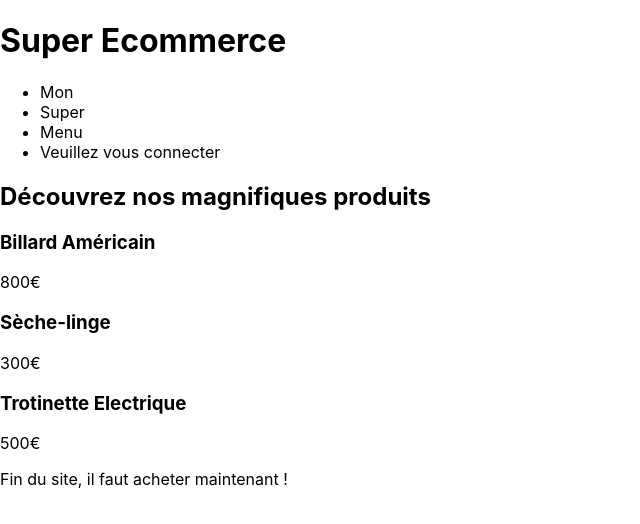
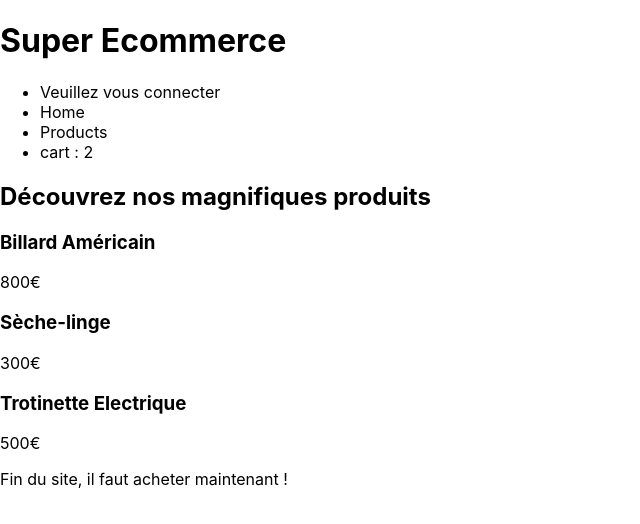
Before and after one commit to MEtourneaud/la-piscine-js-rappel, a React (Create React App) app in the folder exo-components-ecommerce/: page / in a window 1280 px wide. Shown: the top 524 px of the page, without its empty margins (0-640 px from the left). Built offline with nearby package versions, Linux system fonts and the light colour scheme.

Commit message:
Add itemsInCart ? in Header.js

```diff
--- a/exo-components-ecommerce/src/Header.js
+++ b/exo-components-ecommerce/src/Header.js
@@ -1,18 +1,24 @@
 function Header () {
     const isUserLogged = false
+    const itemsInCart = 2
     return (
         <header>
             <h1>Super Ecommerce</h1>
             <nav>
                 <ul>
-                    <li>Mon</li>
-                    <li>Super</li>
-                    <li>Menu</li>
                     {isUserLogged ? (
                         <li>Mathieu</li>
                     ) : (
                         <li>Veuillez vous connecter</li>
                     )}
+                    <li>Home</li>
+                    <li>Products</li>
+                    {itemsInCart > 0 ? (
+                        <li>cart : {itemsInCart}</li>
+                    ) : (
+                        <li>Panier vide</li>
+                    )}
+
                 </ul>
             </nav>
         </header>
```
